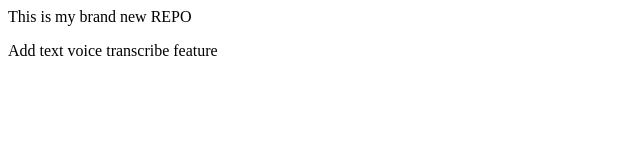
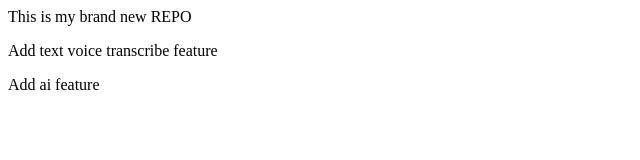
Before and after one commit to rehan-ahmad10/demo.repo, a plain HTML site: page index.html in a window 1280 px wide. Shown: the whole page, without its empty margins (0-640 px from the left). Drawn offline with Linux system fonts and the light colour scheme.

Commit message:
Update index.html add ai

```diff
--- a/index.html
+++ b/index.html
@@ -1,2 +1,3 @@
 <p> This is my brand new REPO</p>
 <p> Add text voice transcribe feature</p>
+<p> Add ai feature</p>
```
